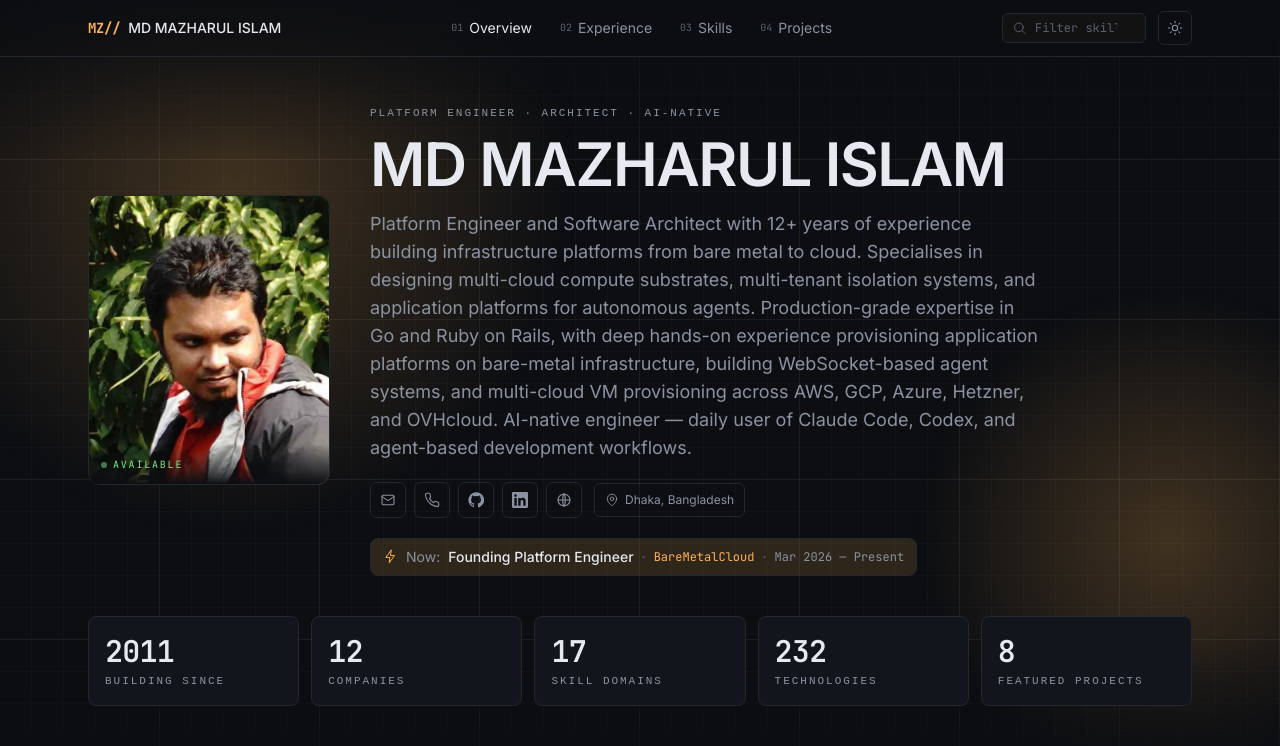
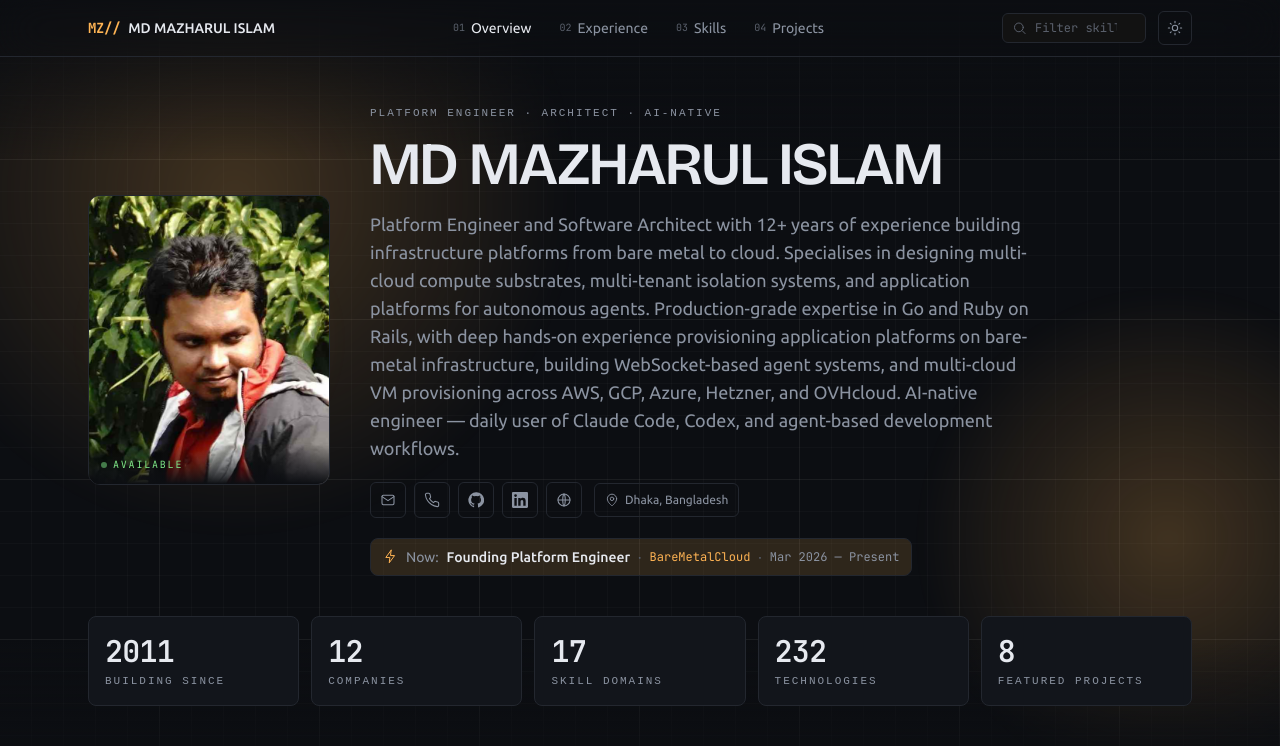
Before and after one commit to mithucste30/mithucste30.github.io, a React (Vite) app: page / in a window 1280 px wide. Shown: the top 746 px of the page. Built offline with nearby package versions, Linux system fonts and the light colour scheme.

Commit message:
Swap to Bricolage Grotesque headings + Ubuntu body
Headings: Bricolage Grotesque. Body: Ubuntu. Labels: JetBrains Mono.

Co-Authored-By: Claude <noreply@anthropic.com>

```diff
--- a/package.json
+++ b/package.json
@@ -15,8 +15,10 @@
     "react-dom": "^18.3.1"
   },
   "devDependencies": {
+    "@fontsource-variable/bricolage-grotesque": "^5.2.10",
     "@fontsource-variable/inter": "^5.1.0",
     "@fontsource-variable/jetbrains-mono": "^5.1.0",
+    "@fontsource/ubuntu": "^5.2.8",
     "@types/js-yaml": "^4.0.9",
     "@types/node": "^22.20.0",
     "@types/react": "^18.3.12",
--- a/src/index.css
+++ b/src/index.css
@@ -1,5 +1,8 @@
-@import '@fontsource-variable/inter';
+@import '@fontsource/ubuntu/400.css';
+@import '@fontsource/ubuntu/500.css';
+@import '@fontsource/ubuntu/700.css';
 @import '@fontsource-variable/jetbrains-mono';
+@import '@fontsource-variable/bricolage-grotesque';
 
 @tailwind base;
 @tailwind components;
@@ -47,6 +50,10 @@
     border-color: var(--c-edge);
   }
 
+  :root {
+    --font-display: 'Bricolage Grotesque Variable', 'Bricolage Grotesque', ui-sans-serif, system-ui, sans-serif;
+  }
+
   html {
     scroll-behavior: smooth;
     -webkit-text-size-adjust: 100%;
@@ -55,11 +62,18 @@
   body {
     background-color: var(--c-canvas);
     color: var(--c-ink);
-    font-family: 'Inter Variable', Inter, system-ui, sans-serif;
+    font-family: 'Ubuntu', ui-sans-serif, system-ui, sans-serif;
     font-feature-settings: 'cv02', 'cv03', 'cv04', 'cv11';
     -webkit-font-smoothing: antialiased;
     text-rendering: optimizeLegibility;
     overflow-x: hidden;
+  }
+
+  /* Display face for all headings — editorial contrast against mono labels */
+  h1, h2, h3, h4 {
+    font-family: var(--font-display);
+    letter-spacing: -0.022em;
+    font-feature-settings: 'ss01';
   }
 
   ::selection {
--- a/tailwind.config.ts
+++ b/tailwind.config.ts
@@ -21,7 +21,8 @@ export default {
         positive: 'var(--c-positive)',
       },
       fontFamily: {
-        sans: ['"Inter Variable"', 'Inter', 'ui-sans-serif', 'system-ui', 'sans-serif'],
+        sans: ['Ubuntu', 'ui-sans-serif', 'system-ui', 'sans-serif'],
+        display: ['"Bricolage Grotesque Variable"', 'Bricolage Grotesque', 'ui-sans-serif', 'system-ui', 'sans-serif'],
         mono: ['"JetBrains Mono Variable"', 'JetBrains Mono', 'ui-monospace', 'SFMono-Regular', 'monospace'],
       },
       letterSpacing: {
```
Also changed, not shown: 1 other file (tests, documents, lock files or other folders).
